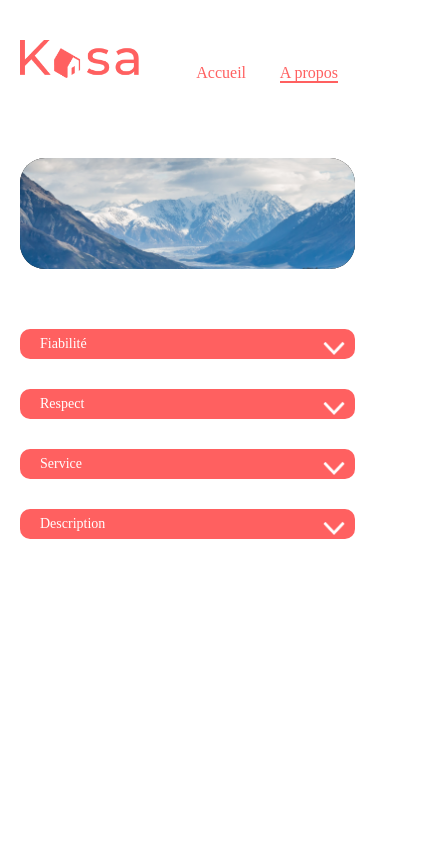
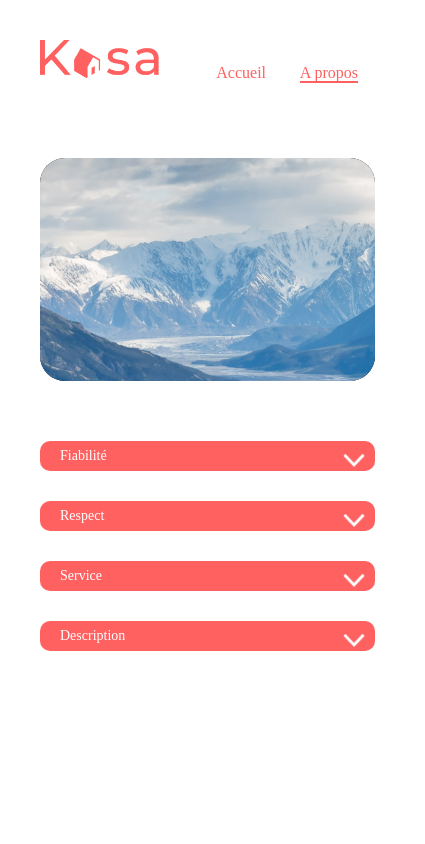
Before and after one commit to Animasso/Animasso_Sidibe_11_25082022, a React (Create React App) app: page /About in a window 390 px wide. Shown: the top 844 px of the page, 425 px wide, since content can reach past the window. Built offline with nearby package versions, Linux system fonts and the light colour scheme; no server answers.

Commit message:
ajout style responsive

```diff
--- a/src/components/AboutDropdown.js
+++ b/src/components/AboutDropdown.js
@@ -1,5 +1,6 @@
 import { useRef, useState } from "react";
 import vectorDown from "../assets/vectorDown.png";
+import vectorUp from "../assets/vectorUp.png";
 
 function AboutDropdown(props) {
   const [isActive, setActive] = useState(false);
@@ -14,7 +15,7 @@ function AboutDropdown(props) {
         <img
           className="chevron"
           onClick={() => setActive(!isActive)}
-          src={vectorDown}
+          src={isActive ? vectorUp : vectorDown}
           alt=""
         />
       </div>
--- a/src/components/Carrousel.js
+++ b/src/components/Carrousel.js
@@ -20,13 +20,22 @@ function Carrousel(props) {
   console.log(current);
   return (
     <div className="carrousel">
-      <img src={vectorLeft} className="vectorLeft" alt="" onClick={prevSlide} />
+      {allPictures.length > 1 && (
+        <>
+          <img
+            src={vectorLeft}
+            className="vectorLeft"
+            alt=""
+            onClick={prevSlide}
+          />
           <img
             src={vectorRight}
             className="vectorRight"
             alt=""
             onClick={nextSlide}
           />
+        </>
+      )}
 
       {allPictures.map((picture, index) => {
         return (
--- a/src/components/Dropdown.js
+++ b/src/components/Dropdown.js
@@ -1,6 +1,6 @@
 import { useState, useRef } from "react";
 import vectorDown from "../assets/vectorDown.png";
-// import vectorUp from "../assets/vectorUp.png";
+import vectorUp from "../assets/vectorUp.png";
 
 function Dropdown(props) {
   const [isActive, setActive] = useState(false);
@@ -8,7 +8,6 @@ function Dropdown(props) {
   const content = useRef(null);
   const titleBox = useRef(null);
 
-  // setRotation(setActive === "active" ? "chevron" : "chevronRotate");
   return (
     <div className="dropDown">
       <div className="dropDownChevron">
@@ -18,7 +17,7 @@ function Dropdown(props) {
         <img
           className="chevron"
           onClick={() => setActive(!isActive)}
-          src={vectorDown}
+          src={isActive ? vectorUp : vectorDown}
           alt=""
         />
       </div>
--- a/src/components/Stars.js
+++ b/src/components/Stars.js
@@ -1,5 +1,6 @@
 import redStar from "../assets/RedStar.png";
 import greyStar from "../assets/GreyStar.png";
+
 function Stars(props) {
   const { oneHouse } = props;
   const rate = parseInt(oneHouse.rating);
@@ -14,35 +15,21 @@ function Stars(props) {
   }
   console.log("arrayGreyStar:", arrayGreyStar);
   console.log(arrayRedStar);
+
   return (
     <div className="allStars">
-      {arrayRedStar.map((star) => {
-        return (
-          <div className="stars">
-            <img src={redStar} alt="" />
-          </div>
-        );
-        // arrayGreyStar.map((star) => {
-        //   <div className="stars">
-        //     <img src={greyStar} alt="" />;
-        //   </div>;
-        // });
-      })}
+      {arrayRedStar.map((star) => (
+        <div className="stars">
+          <img src={redStar} alt="" />
+        </div>
+      ))}
+      {arrayGreyStar.map((star) => (
+        <div className="stars">
+          <img src={greyStar} alt="" />
+        </div>
+      ))}
     </div>
   );
-  // <img src={greyStar} alt="" />
-  // for (let i = 1; i <= rate; i++) {
-  //   {
-  //     <div className="star">
-  //       <img src={redStar} alt="" />
-  //     </div>;
-  //   }
-  //   console.log(arrayRedStar);
-
-  // }
-
-  //
-  //   }
 }
 
 export default Stars;
--- a/src/pages/About.js
+++ b/src/pages/About.js
@@ -1,13 +1,15 @@
 // import Dropdown from "../components/Dropdown";
 import NavBar from "../components/NavBar";
 import aPropos from "../assets/Apropos.png";
+import Footer from "../components/Footer";
 
 import AboutDropdown from "../components/AboutDropdown";
 function About(props) {
   <NavBar />;
   return (
-    <div>
-      <div className="background">
+    <>
+      <div className="mainAbout">
+        <div className="aboutBackground">
           <img src={aPropos} alt="background" />
         </div>
         <div className="aboutDropdowns">
@@ -40,9 +42,10 @@ function About(props) {
           "
           />
         </div>
+      </div>
 
-      {/* <Footer /> */}
-    </div>
+      <Footer />
+    </>
   );
 }
 
--- a/src/pages/HousingDetail.js
+++ b/src/pages/HousingDetail.js
@@ -3,6 +3,7 @@ import { useState } from "react";
 import { useParams } from "react-router-dom";
 import Carrousel from "../components/Carrousel";
 import Dropdown from "../components/Dropdown";
+import Footer from "../components/Footer";
 import Stars from "../components/Stars";
 import TagsList from "../components/TagsList";
 
@@ -24,28 +25,28 @@ function HousingDetail(props) {
   }, [houses, location, params.id]);
 
   return (
+    <>
       <div className="main">
         <Carrousel oneHouse={location} />
         <div className="front">
           <div className="locationTitlePosition">
             <div className="oneTitle">{location.title}</div>
             <div className="location">{location.location}</div>
-        </div>
-        <div className="host">
-          <div className="name">{location.host.name}</div>
-          <img src={location.host.picture} className="hostImage" alt="" />
-        </div>
-      </div>
-
-      <div className="tagsEtoile">
             <div className="tags">
               {location.tags.map((tag) => (
                 <TagsList content={tag} key={tag} />
               ))}
             </div>
+          </div>
+
+          <div className="tagsEtoile">
+            <div className="host">
+              <div className="name">{location.host.name}</div>
+              <img src={location.host.picture} className="hostImage" alt="" />
+            </div>
             <Stars oneHouse={location} />
           </div>
-
+        </div>
         <div className="dropDowns">
           <Dropdown
             oneHouse={location}
@@ -63,6 +64,8 @@ function HousingDetail(props) {
           />
         </div>
       </div>
+      <Footer />
+    </>
   );
 }
 
--- a/src/styles/about.css
+++ b/src/styles/about.css
@@ -3,6 +3,26 @@
   flex-direction: column;
   margin-top: 30px;
   margin-left: 200px;
+}
+.aboutBackground {
+  width: 1240px;
+  height: 223px;
+  margin-left: 100px;
+  margin-top: 50px;
+
+  background: #000000;
+  mix-blend-mode: darken;
+
+  border-radius: 25px;
+}
+.aboutBackground img {
+  height: 223px;
+  left: 100px;
+  top: 171px;
+  border-radius: 25px;
+
+  width: 100%;
+  object-fit: cover;
 }
 .aboutDropDown {
   width: 1000px;
@@ -42,6 +62,13 @@
   margin: 0;
 }
 @media screen and (max-width: 426px) {
+  .mainAbout {
+    margin-left: 40px;
+  }
+  .aboutBackground {
+    width: 335px;
+    margin-left: 0px;
+  }
   .aboutDropDown {
     width: 335px;
   }
@@ -55,12 +82,12 @@
   }
   .aboutDropdowns {
     width: 335px;
-    margin-left: 20px;
+    margin-left: 0px;
   }
   .aboutBoxTextDescription {
     height: 143.65383911132812px;
     width: 335px;
     border-radius: 5px;
-    font-size: 14px;
+    font-size: 12px;
   }
 }
--- a/src/styles/carrousel.css
+++ b/src/styles/carrousel.css
@@ -33,21 +33,20 @@
   height: 415px;
   width: 1240px;
 }
-@media screen and (max-width: 425px) {
+@media screen and (max-width: 426px) {
   .main {
     width: 425px;
+    margin-left: 40px;
   }
   .carrousel {
     width: 335px;
     height: 255px;
-    margin-left: 20px;
+    margin-left: 0;
   }
   .front {
     flex-direction: column;
     width: 320px;
     margin: 0;
-    margin-left: 20px;
-    flex-direction: column;
   }
   .locationTitlePosition {
     display: flex;
@@ -67,11 +66,16 @@
     font-size: 18px;
     white-space: break-spaces;
   }
+  .tagsEtoile {
+    margin-left: 0;
+    width: 335px;
+  }
   .tags {
-    margin-left: 20px;
+    margin-left: 0px;
   }
   .tag {
     width: 100px;
+    margin-left: 0px;
   }
   .active {
     width: 335px;
--- a/src/styles/footer.css
+++ b/src/styles/footer.css
@@ -15,7 +15,7 @@
   top: 31.58%;
   bottom: 49.55%;
 }
-@media screen and (max-width: 425px) {
+@media screen and (max-width: 426px) {
   .footer {
     width: 425px;
   }
--- a/src/styles/gallery.css
+++ b/src/styles/gallery.css
@@ -52,7 +52,7 @@
   .imgCover {
     height: 255px;
     width: 335px;
-    margin-left: 20px;
+    margin-left: 0px;
   }
   .title {
     top: 79%;
--- a/src/styles/home.css
+++ b/src/styles/home.css
@@ -42,11 +42,12 @@
 @media screen and (max-width: 426px) {
   .homeMain {
     width: 425px;
+    margin-left: 40px;
   }
   .navBar {
     width: 335px;
     /* height: 111px; */
-    margin-left: 20px;
+    margin-left: 40px;
   }
   .logo img {
     width: 100%;
@@ -66,7 +67,7 @@
   .background {
     width: 335px;
     height: 111px;
-    margin-left: 20px;
+    margin-left: 0;
   }
   .background img {
     width: 100%;
@@ -77,10 +78,21 @@
     width: 217px;
     position: absolute;
     font-size: 24px;
-    top: 27%;
+    top: 25%;
     left: 17%;
   }
 }
+@media screen and (max-width: 320px) {
+  .cta {
+    top: 25%;
+  }
+}
+
+/* @media screen and (max-width: 320px) {
+  .cta {
+    top: 28%;
+  }
+} */
 /* .gallery {
   width: 425px;
   margin: 0;
--- a/src/styles/housingDetail.css
+++ b/src/styles/housingDetail.css
@@ -2,7 +2,7 @@
   width: 635px;
   height: 51px;
   margin-top: 30px;
-  margin-left: 100px;
+
   white-space: nowrap;
   font-family: "Montserrat";
   font-style: normal;
@@ -11,13 +11,19 @@
   line-height: 142.6%;
   color: #ff6060;
 }
+.locationPostion {
+  margin-left: 100px;
+}
 .dropDownTitle {
   color: #ffffff;
+}
+.locationTitlePosition {
+  margin-left: 100px;
 }
 .location {
   width: 300px;
   height: 26px;
-  margin-left: 100px;
+
   font-family: "Montserrat";
   font-style: normal;
   font-weight: 500;
@@ -84,14 +90,13 @@
   list-style: none;
 }
 .tagsEtoile {
-  margin-left: 90px;
-  display: flex;
   margin-top: 15px;
-  width: 1240px;
+
   justify-content: space-between;
 }
 .tags {
   display: flex;
+  margin-top: 15px;
 }
 .tag {
   width: 135px;
@@ -100,8 +105,7 @@
   border-radius: 10px;
   background-color: #ff6060;
   color: white;
-  margin-left: 10px;
-
+  margin-right: 5px;
   -webkit-border-radius: 10px;
   -moz-border-radius: 10px;
   -ms-border-radius: 10px;
@@ -126,6 +130,7 @@
   height: 36px;
   width: 196px;
   display: flex;
+  margin-left: 15px;
 }
 .stars img {
   width: 100%;
@@ -157,15 +162,16 @@
 @media screen and (max-width: 426px) {
   .name {
     font-size: 14px;
+    text-align: unset;
   }
   .hostImage {
     width: 32px;
     height: 32px;
+    margin-top: 10px;
   }
   .dropDowns {
-    height: 29.931270599365234px;
     width: 335px;
-    margin-left: 20px;
+    margin-left: 0px;
     border-radius: 5px;
     flex-direction: column;
     gap: 45px;
```
Lines whose indentation alone changed are shown as unchanged.
